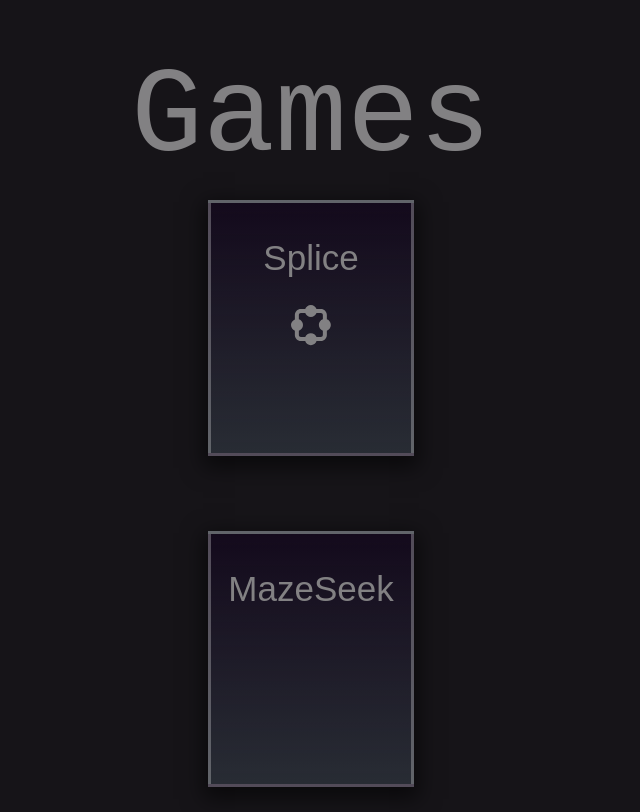
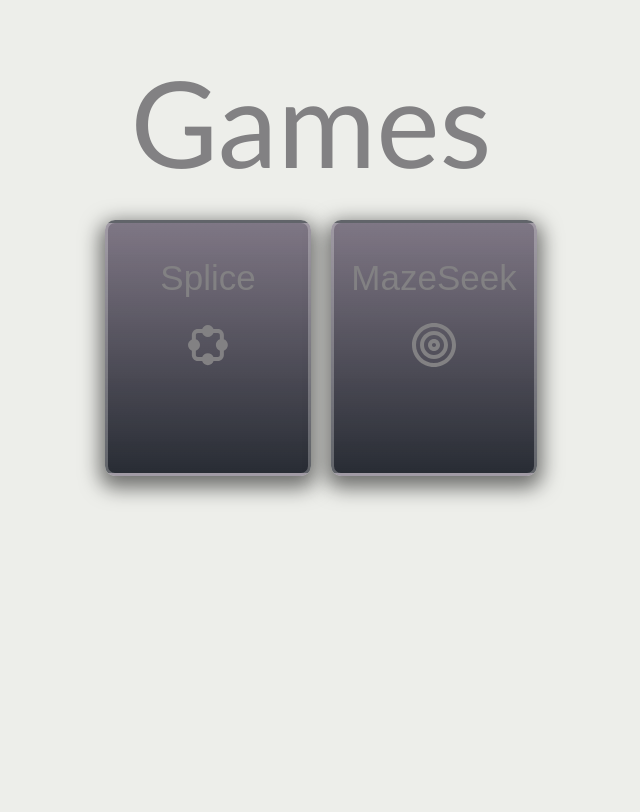
Before and after one commit to ashokv8/jsgames, a plain HTML site: page index.html in a window 1280 px wide. Shown: the whole page, without its empty margins (329-969 px from the left). Drawn offline with Linux system fonts and the light colour scheme.

Commit message:
Small Instruction Update

```diff
--- a/index.html
+++ b/index.html
@@ -18,6 +18,7 @@
                 <!-- Game Two -->
                 <div id="sleekGame" class="gameButton" >
                     <p class="textContent"> MazeSeek </p>
+                    <svg width="24" height="24" viewBox="0 0 24 24" fill="none" xmlns="http://www.w3.org/2000/svg"><path fill-rule="evenodd" clip-rule="evenodd" d="M15 12C15 13.6569 13.6569 15 12 15C10.3431 15 9 13.6569 9 12C9 10.3431 10.3431 9 12 9C13.6569 9 15 10.3431 15 12ZM13 12C13 12.5523 12.5523 13 12 13C11.4477 13 11 12.5523 11 12C11 11.4477 11.4477 11 12 11C12.5523 11 13 11.4477 13 12Z" fill="currentColor" /><path fill-rule="evenodd" clip-rule="evenodd" d="M12 19C15.866 19 19 15.866 19 12C19 8.13401 15.866 5 12 5C8.13401 5 5 8.13401 5 12C5 15.866 8.13401 19 12 19ZM12 17C14.7614 17 17 14.7614 17 12C17 9.23858 14.7614 7 12 7C9.23858 7 7 9.23858 7 12C7 14.7614 9.23858 17 12 17Z" fill="currentColor" /><path fill-rule="evenodd" clip-rule="evenodd" d="M12 23C18.0751 23 23 18.0751 23 12C23 5.92487 18.0751 1 12 1C5.92487 1 1 5.92487 1 12C1 18.0751 5.92487 23 12 23ZM12 21C16.9706 21 21 16.9706 21 12C21 7.02944 16.9706 3 12 3C7.02944 3 3 7.02944 3 12C3 16.9706 7.02944 21 12 21Z" fill="currentColor" /></svg>
                 </div>
 
             </div>
--- a/sleek/sleek.js
+++ b/sleek/sleek.js
@@ -365,11 +365,11 @@ function main(){
     resetButton.addEventListener('click',restartGame);
     addButton.addEventListener('click',() =>{
         setGridSize(1);
-        restartGame();
+        // restartGame();
     });
     subButton.addEventListener('click',()=>{
         setGridSize(-1);
-        restartGame();
+        // restartGame();
     });
 }
 
--- a/style.css
+++ b/style.css
@@ -1,7 +1,8 @@
 body{
     margin: 0;
     padding: 0;
-    background-color: rgb(22, 20, 24);
+    /* background-color: rgb(22, 20, 24); */
+    background-color: #EDEEEA;
 }
 .wholeContainer{
     display:flex;
@@ -10,7 +11,7 @@ body{
     width:100%;
 }
 .title{
-    font-family: 'Courier New', Courier, monospace;
+    font-family: 'Trebuchet MS',sans-serif;
     color: #828183;
     text-align: center;
     margin: auto;
@@ -23,15 +24,19 @@ body{
 /* All Games Container */
 .gamesContainer{
     display: flex;
-    flex-direction: column;
+    flex-direction: row;
+    justify-content: center;
     align-items: center;
     width: 100%;
+    /* border: aliceblue 1px solid; */
+    margin-top: 20px;
 }
 
 /* Single Game Button */
 .gameButton{
     width: 200px;
     height: 250px;
+    margin-left: 20px;
     margin-top: 50px;
     margin-bottom: 25px;
     border: 3px solid #ffffff44;
@@ -42,6 +47,7 @@ body{
     color: #828183;
     font-size: 40px;
     text-align: center;
+    border-radius: 10px;
 }
 .gameButton:hover{
     border: 3px solid #ffffff96;
```
Also changed, not shown: sleek/sleek.html (+3 -2 lines).
